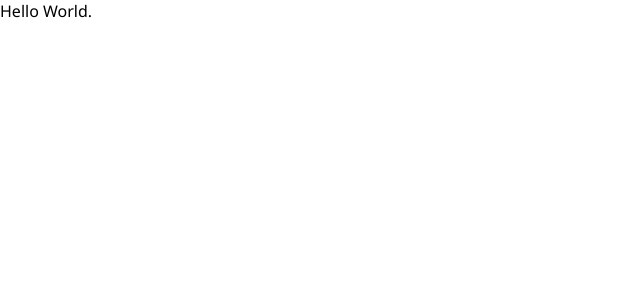
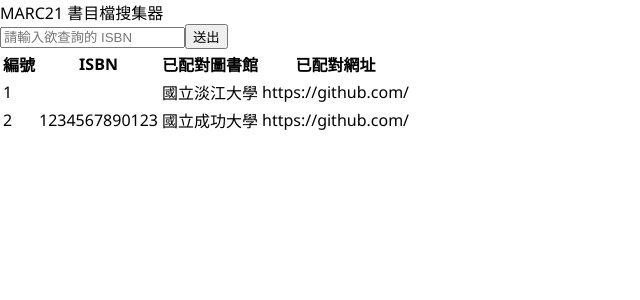
Before and after one commit to FlowerEatsFish/book-marc-collector-project, a React app: page / in a window 1280 px wide. Shown: the top 300 px of the page, without its empty margins (0-640 px from the left). Built offline with nearby package versions, Linux system fonts and the light colour scheme; the HTML template or start-up script is replaced by a standard one.

Commit message:
Ver0.3.0 Add redux package and build a demo

```diff
--- a/package.json
+++ b/package.json
@@ -1,6 +1,6 @@
 {
   "name": "project.book-marc-collection",
-  "version": "0.2.0",
+  "version": "0.3.0",
   "description": "Collection MARC of books from NBINET website.",
   "main": "main.js",
   "scripts": {
--- /dev/null
+++ b/src/action.jsx
@@ -0,0 +1,4 @@
+export const setIsbnPool = val => ({
+  type: 'SET_ISBN_POOL',
+  val,
+});
--- a/src/component/app.jsx
+++ b/src/component/app.jsx
@@ -1,10 +1,15 @@
 import React from 'react';
+import Title from './title.jsx';
+import Input from './input.jsx';
+import Result from './result.jsx';
 
 class App extends React.Component {
   render() {
     return (
       <div className="master">
-        Hello World.
+        <Title />
+        <Input />
+        <Result />
       </div>
     );
   }
--- /dev/null
+++ b/src/component/input.jsx
@@ -0,0 +1,57 @@
+import React from 'react';
+import PropTypes from 'prop-types';
+import { connect } from 'react-redux';
+import { setIsbnPool } from '../action.jsx';
+
+class Input extends React.Component {
+  constructor(props) {
+    super(props);
+    this.state = { value: null };
+    this.handleChange = this.handleChange.bind(this);
+    this.handleClick = this.handleClick.bind(this);
+  }
+  handleChange(event) {
+    this.setState({
+      value: event.target.value,
+    });
+  }
+  handleClick() {
+    const { onSetIsbnPool } = this.props;
+    console.log(`value: ${this.state.value}`);
+    onSetIsbnPool(this.state.value);
+  }
+  render() {
+    return (
+      <div className="input">
+        <input
+          type="text"
+          value={this.state.value}
+          onChange={this.handleChange}
+          placeholder="請輸入欲查詢的 ISBN"
+        />
+        <input type="button" value="送出" onClick={this.handleClick} />
+      </div>
+    );
+  }
+}
+
+Input.propTypes = {
+  value: PropTypes.string.isRequired,
+  onSetIsbnPool: PropTypes.func.isRequired,
+};
+
+const mapDispatchToProps = (dispatch) => {
+  const result = {
+    onSetIsbnPool: (val) => {
+      dispatch(setIsbnPool(val));
+    },
+  };
+  return result;
+};
+
+const ReduxInput = connect(
+  null,
+  mapDispatchToProps,
+)(Input);
+
+export default ReduxInput;
--- /dev/null
+++ b/src/component/result.jsx
@@ -0,0 +1,55 @@
+import React from 'react';
+import PropTypes from 'prop-types';
+import { connect } from 'react-redux';
+
+class Result extends React.Component {
+  render() {
+    const { container } = this.props;
+    return (
+      <div>
+        <table className="result">
+          <thead>
+            <tr>
+              <th>編號</th>
+              <th>ISBN</th>
+              <th>已配對圖書館</th>
+              <th>已配對網址</th>
+            </tr>
+          </thead>
+          <tbody>
+            <tr>
+              <td>1</td>
+              <td>{container}</td>
+              <td>國立淡江大學</td>
+              <td>https://github.com/</td>
+            </tr>
+            <tr>
+              <td>2</td>
+              <td>1234567890123</td>
+              <td>國立成功大學</td>
+              <td>https://github.com/</td>
+            </tr>
+          </tbody>
+        </table>
+      </div>
+    );
+  }
+}
+
+Result.propTypes = {
+  container: PropTypes.string.isRequired,
+};
+
+const mapStateToProps = (state) => {
+  const result = {
+    container: state.book.container,
+  };
+  return result;
+};
+
+const ReduxResult = connect(
+  mapStateToProps,
+  null,
+)(Result);
+
+export default ReduxResult;
--- /dev/null
+++ b/src/component/title.jsx
@@ -0,0 +1,13 @@
+import React from 'react';
+
+class Title extends React.Component {
+  render() {
+    return (
+      <div className="title">
+        MARC21 書目檔搜集器
+      </div>
+    );
+  }
+}
+
+export default Title;
--- a/src/master.jsx
+++ b/src/master.jsx
@@ -1,10 +1,17 @@
 /* global document */
 import React from 'react';
 import ReactDOM from 'react-dom';
+import { Provider } from 'react-redux';
+import { createStore } from 'redux';
+import reducerApp from './reducer.jsx';
 import App from './component/app.jsx';
 import './style/global.scss';
 
+const store = createStore(reducerApp);
+
 ReactDOM.render(
-  <App />,
+  <Provider store={store}>
+    <App />
+  </Provider>,
   document.getElementById('app'),
 );
--- /dev/null
+++ b/src/reducer.jsx
@@ -0,0 +1,28 @@
+import { combineReducers } from 'redux';
+import initialState from './store.jsx';
+
+const parserIsbn = (val) => {
+  let res = val;
+  res = res.replace(/\s/gi, '');
+  res = res.split(',');
+  console.log(`res: ${typeof res} ${res}`);
+  return res;
+};
+
+const book = (state = initialState, action) => {
+  switch (action.type) {
+    case 'SET_ISBN_POOL':
+      console.log(`action.val: ${action.val}`);
+      return Object.assign({}, state, {
+        container: parserIsbn(action.val),
+      });
+    default:
+      return state;
+  }
+};
+
+const reducerApp = combineReducers({
+  book,
+});
+
+export default reducerApp;
--- /dev/null
+++ b/src/store.jsx
@@ -0,0 +1,5 @@
+const initialState = {
+  container: '',
+};
+
+export default initialState;
```
